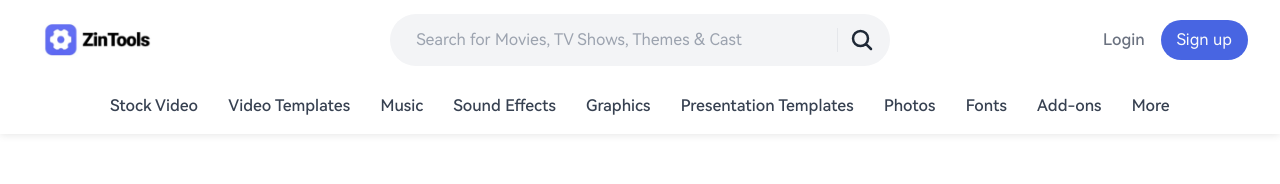
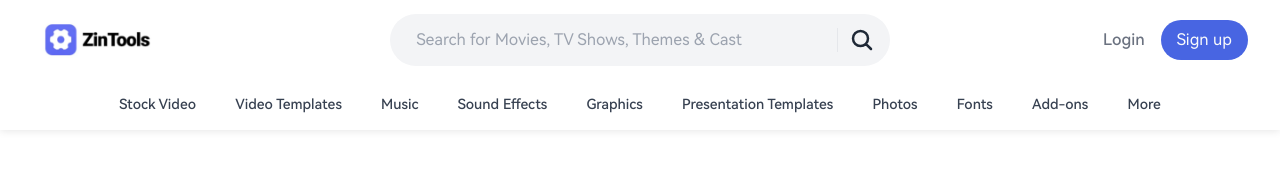
Before and after one commit to muhammadubaid001/zin-tool, a Next.js app: page / in a window 1280 px wide. Shown: the top 184 px of the page. Built offline with nearby package versions, Linux system fonts and the light colour scheme.

Commit message:
Minor ui issues

```diff
--- a/src/components/layout/Menu.tsx
+++ b/src/components/layout/Menu.tsx
@@ -20,5 +20,5 @@ export const Menu = () => {
 };
 
 const styles = {
-  menu: "py-3.5 border-b-2 whitespace-nowrap border-white text-gray-700 m cursor-pointer font-HarmonyM hover:border-primary",
+  menu: "py-3.5 border-b-2 whitespace-nowrap border-white text-gray-700 text-sm cursor-pointer font-HarmonyM hover:border-primary",
 };
```
